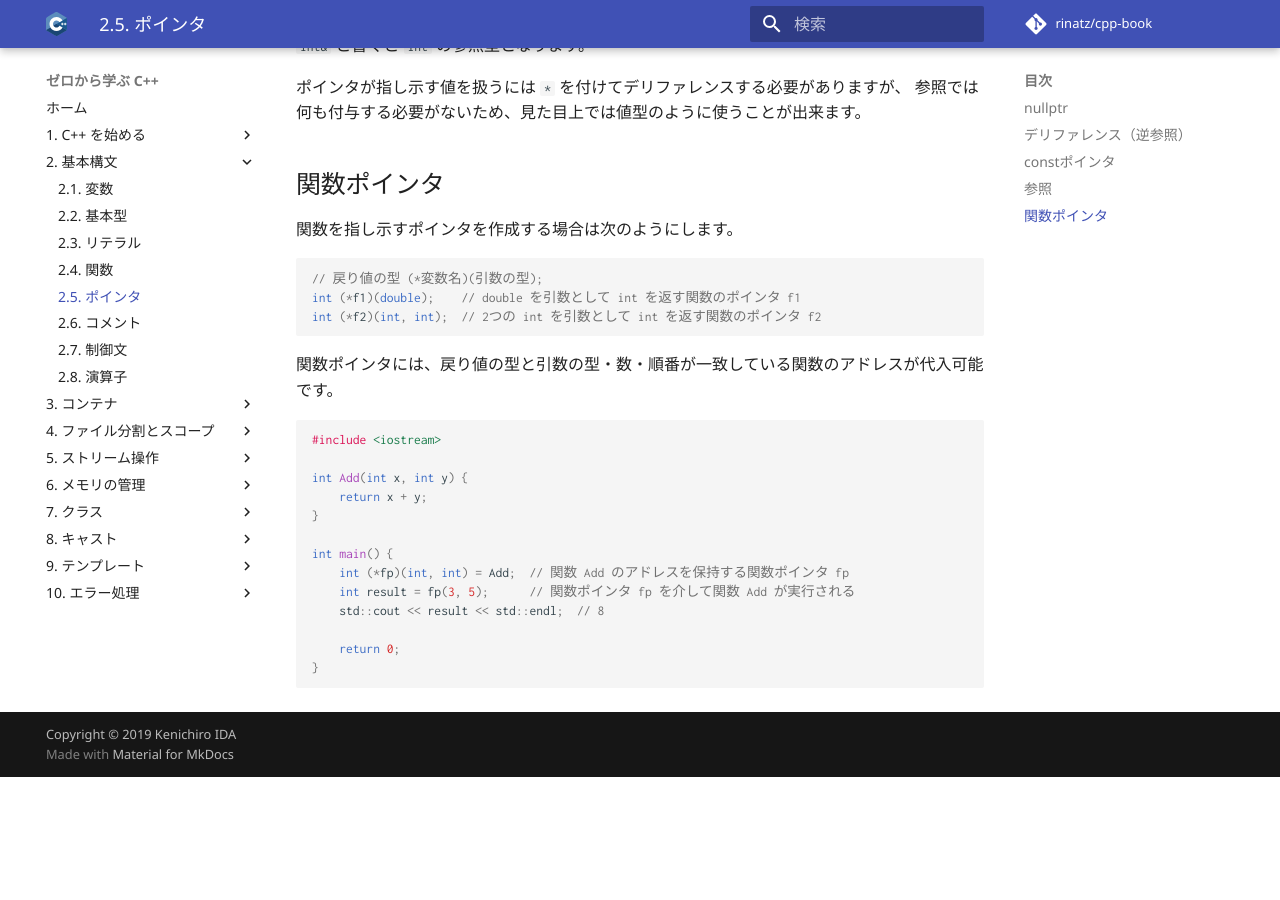
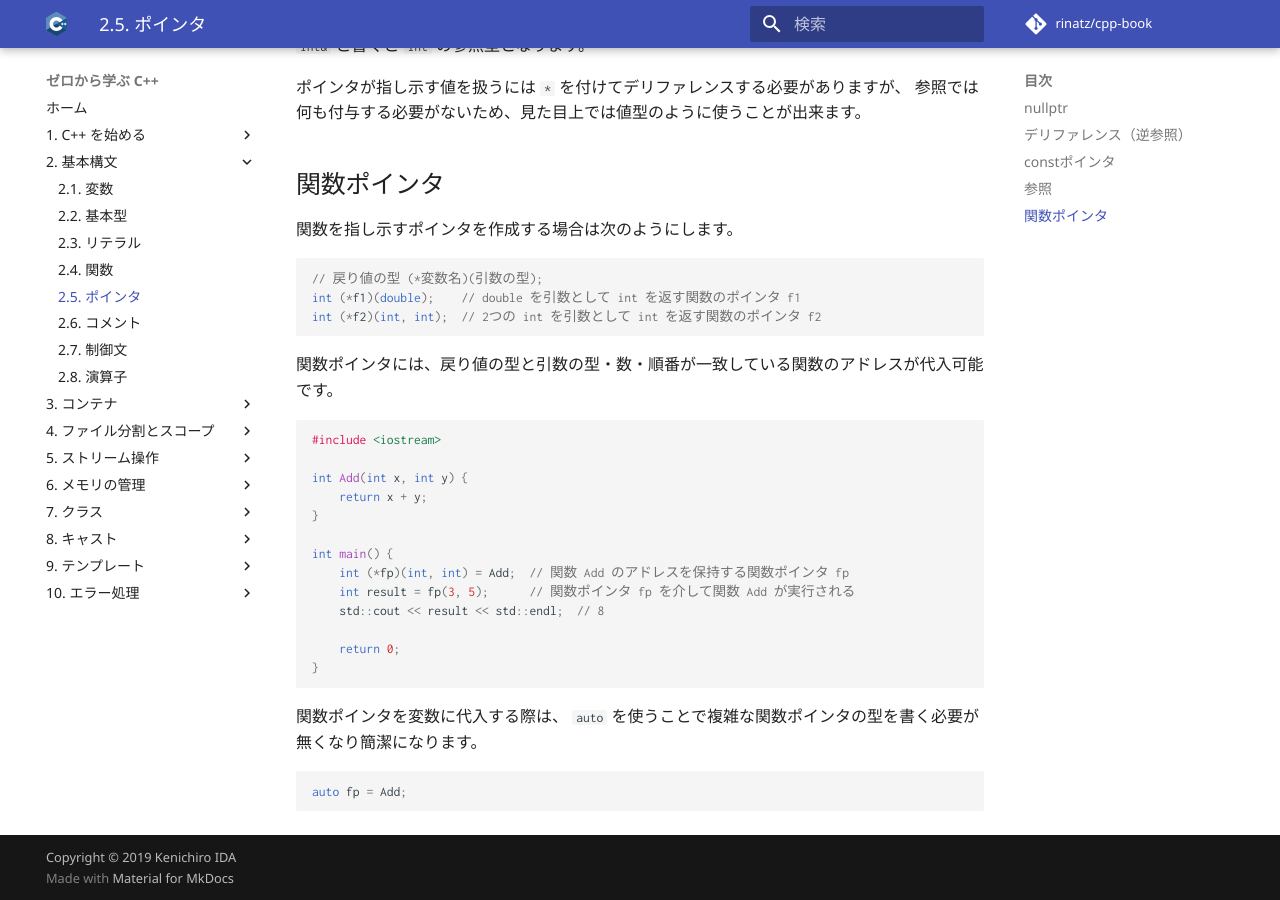
Before and after one commit to rinatz/cpp-book, an MkDocs documentation site: the page built from docs/ch02-05-pointers.md, in a window 1280 px wide and 900 px high, scrolled down 1560 px. Built offline with MkDocs 1.6.1 and Material for MkDocs 9.7.7, drawn with Linux system fonts in a browser that asks for light colours; comment, search, counter and statistics services are not loaded; before the commit the page ends 2337 px from its top, so only the background shows below that.

Commit message:
Explain function pointer type as auto

````diff
--- a/docs/ch02-05-pointers.md
+++ b/docs/ch02-05-pointers.md
@@ -102,3 +102,9 @@ int main() {
     return 0;
 }
 ```
+
+関数ポインタを変数に代入する際は、 `auto` を使うことで複雑な関数ポインタの型を書く必要が無くなり簡潔になります。
+
+```cpp
+auto fp = Add;
+```
````
